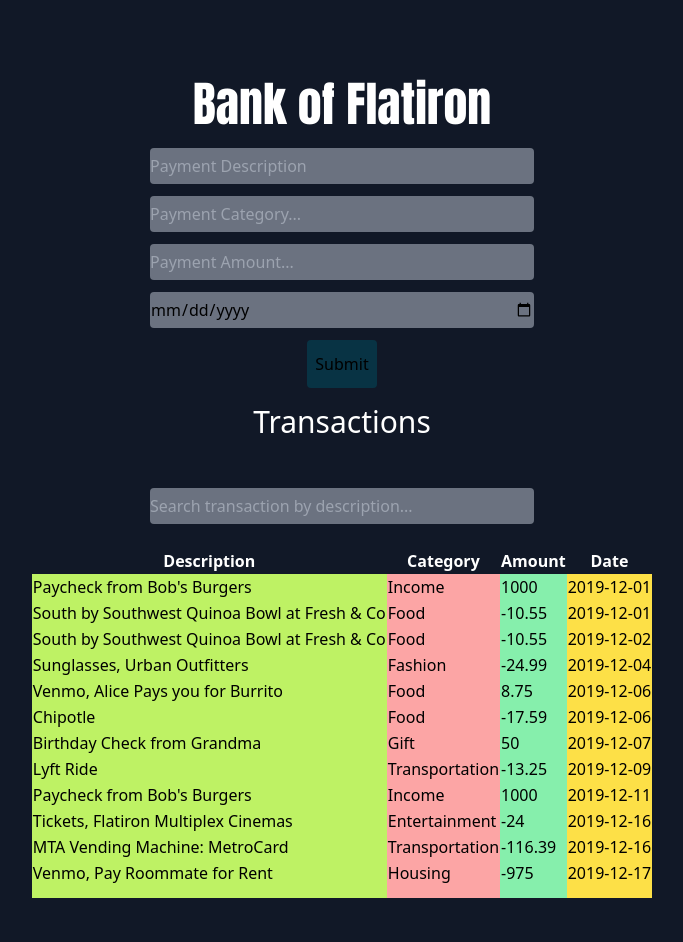
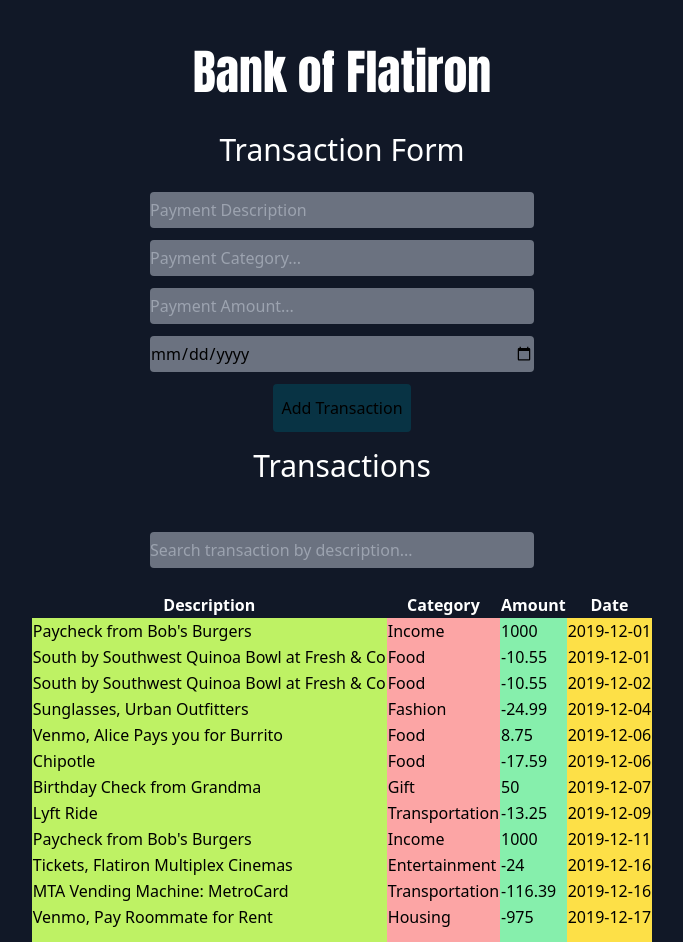
Before and after one commit to blairpeters/bank-of-flatiron, a React (Vite) app: page / in a window 1280 px wide. Shown: the whole page, without its empty margins (298-981 px from the left). Before the commit the page ends 898 px from the top, so only its background shows below. Built offline with nearby package versions, Linux system fonts and the light colour scheme; data requests are answered from the project's data file; a web font is replaced by a local one.

Commit message:
Adds h1 tag.

```diff
--- a/src/components/InputDetails.jsx
+++ b/src/components/InputDetails.jsx
@@ -4,8 +4,9 @@ const InputDetails = () => {
   return (
     <div>
       <div>
-        <form action="" className="mt-20  flex flex-col items-center">
-          <h1 className="mb-5 text-5xl text-white">Bank of Flatiron</h1>
+        <form action="" className="mt-12  flex flex-col items-center">
+          <h1 className="mb-5 text-5xl text-white ">Bank of Flatiron</h1>
+          <h2 className="mt-4 mb-6 text-3xl text-white">Transaction Form</h2>
           <input
             type="text"
             className="bg-gray-500 mb-3 w-96 h-9 rounded "
@@ -34,7 +35,7 @@ const InputDetails = () => {
             required
           />
           <button className="bg-cyan-950 hover:bg-white py-3 px-2 rounded">
-            Submit
+            Add Transaction
           </button>
         </form>
       </div>
```
